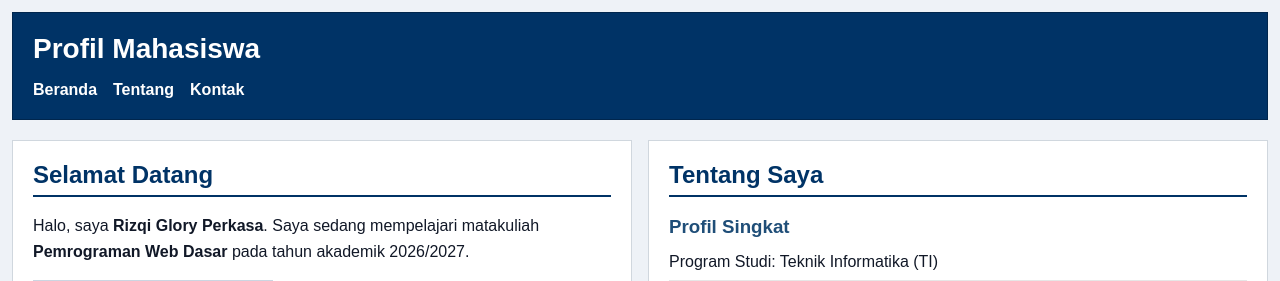
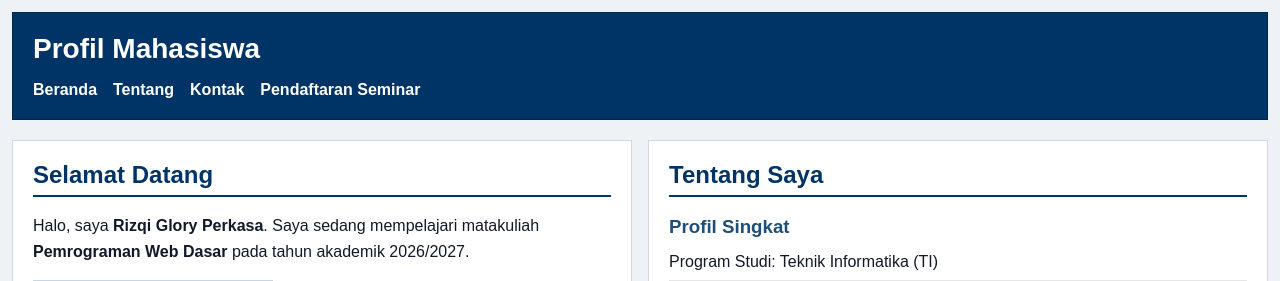
Before and after one commit to DC-Kiki/pwd-kk1020-2611510020, a PHP site: page / in a window 1280 px wide. Shown: the top 281 px of the page. Run offline with PHP 8.4, Linux system fonts and the light colour scheme.

Commit message:
Menambahakn Navigasi Pendaftaran Seminar

```diff
--- a/uts/index.php
+++ b/uts/index.php
@@ -107,6 +107,7 @@ switch ($programStudi) {
 				<li><a href="#home">Beranda</a></li>
 				<li><a href="#about">Tentang</a></li>
 				<li><a href="#contact">Kontak</a></li>
+				<li><a href="#seminar">Pendaftaran Seminar</a></li>
 			</ul>
 		</nav>
 	</header>
```
Also changed, not shown: uts/README.md.
